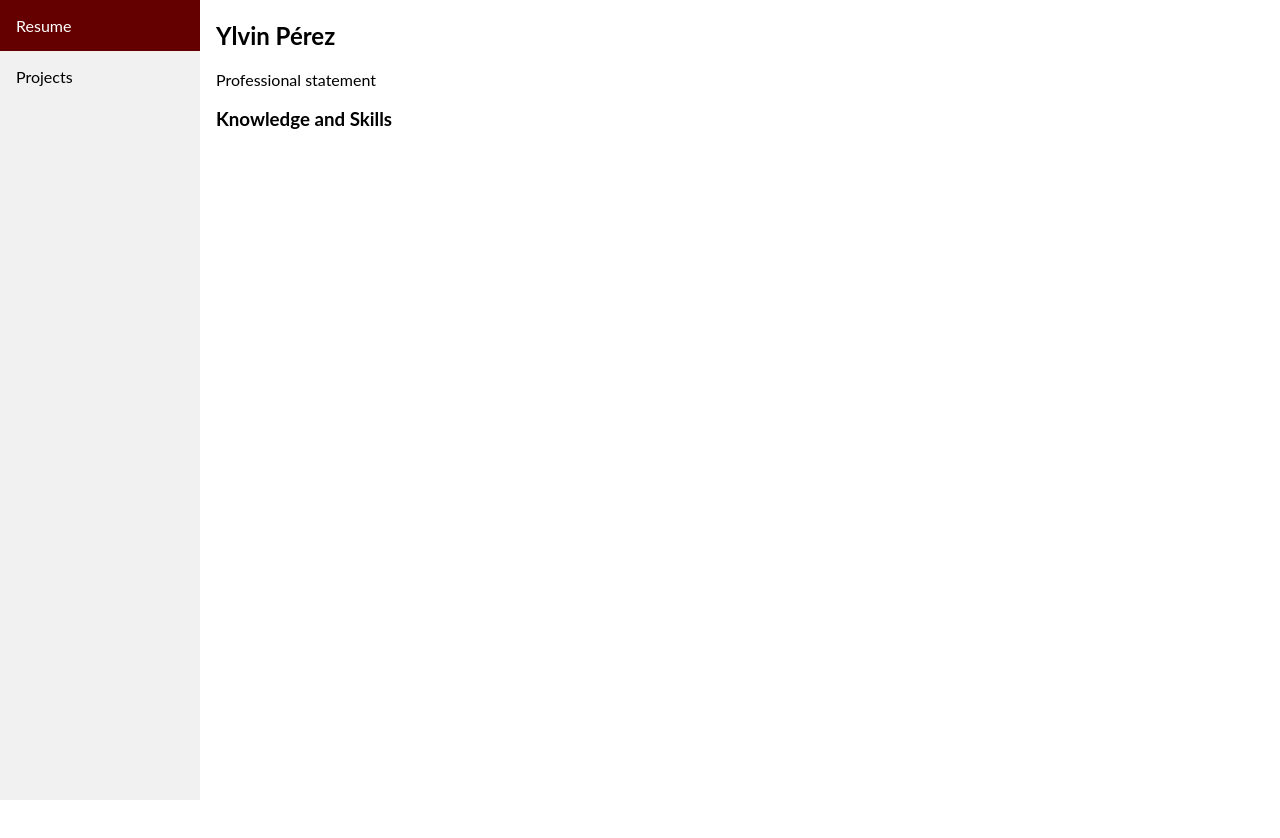
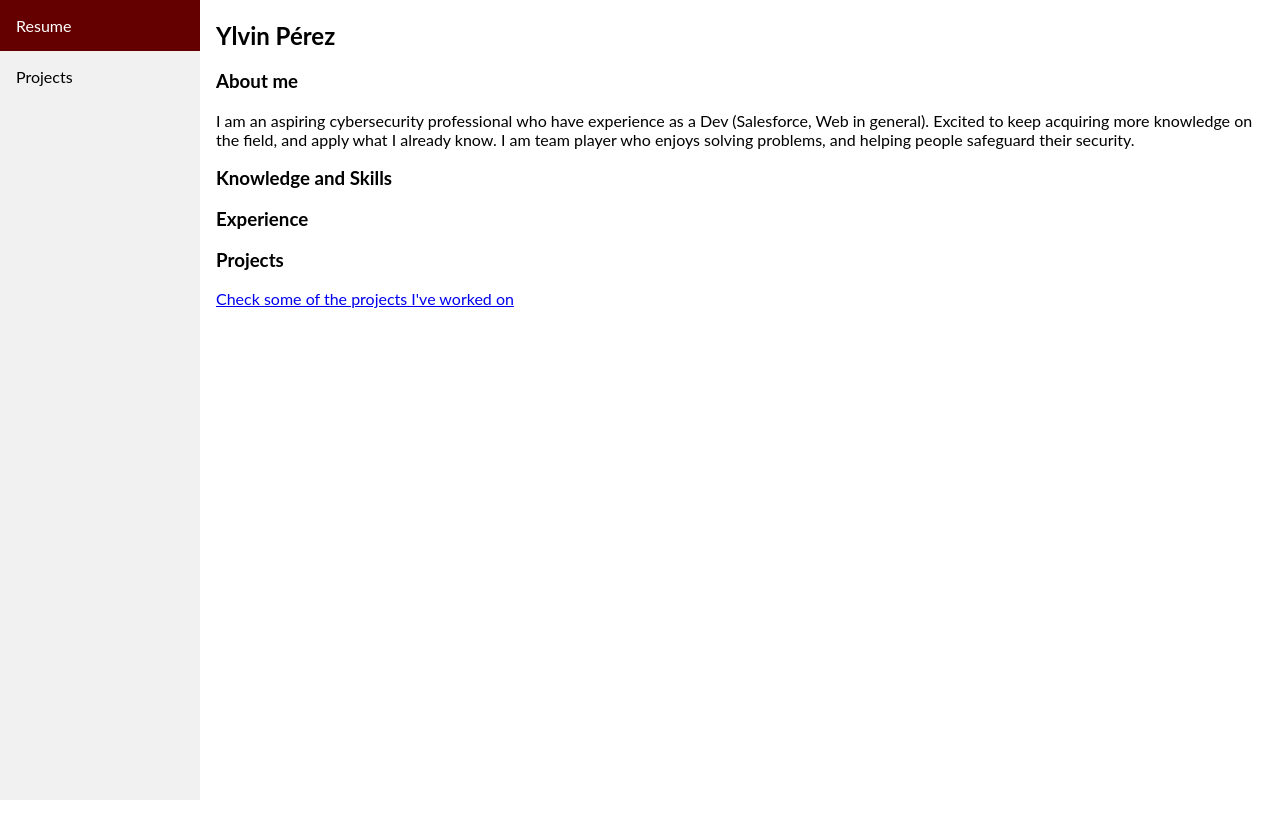
Before and after one commit to peryld/portfolio, a plain HTML site: page index.html in a window 1280 px wide. Drawn offline with Linux system fonts and the light colour scheme.

Commit message:
- Adding titles to resume - Adding link to projects page

```diff
--- a/index.html
+++ b/index.html
@@ -15,9 +15,24 @@
     <div class="content">
         <h2>Ylvin Pérez</h2>
 
-        <p>Professional statement</p>
+        <h3>About me</h3>
+
+        <p>
+            I am an aspiring cybersecurity professional who have experience as a Dev (Salesforce, Web in general). Excited to keep acquiring more knowledge on the field, and apply what I already know. I am team player who enjoys solving problems, and helping people safeguard their security.
+        </p>
 
         <h3>Knowledge and Skills</h3>
+
+        <p>
+
+        </p>
+
+        <h3>Experience</h3>
+
+        <h3>Projects</h3>
+
+        <a href="projects.html">Check some of the projects I've worked on</a>
+        <p></p>
     </div>
 </body>
 </html>
```
Also changed, not shown: projects.html (+3 -1 lines), 1 other file.
